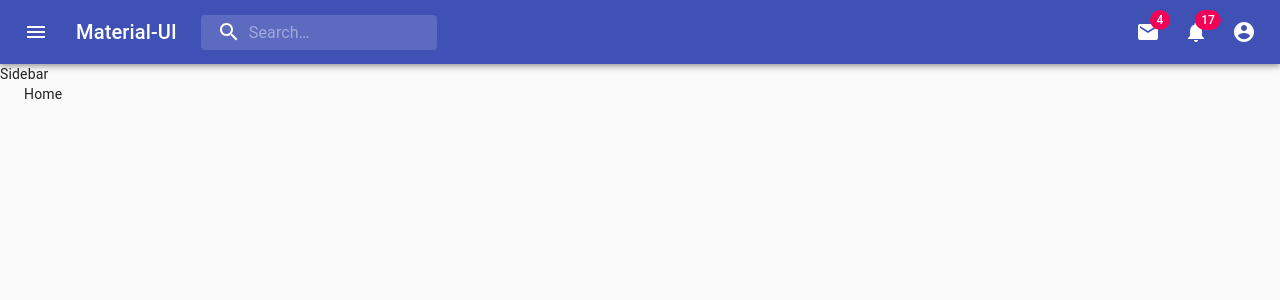
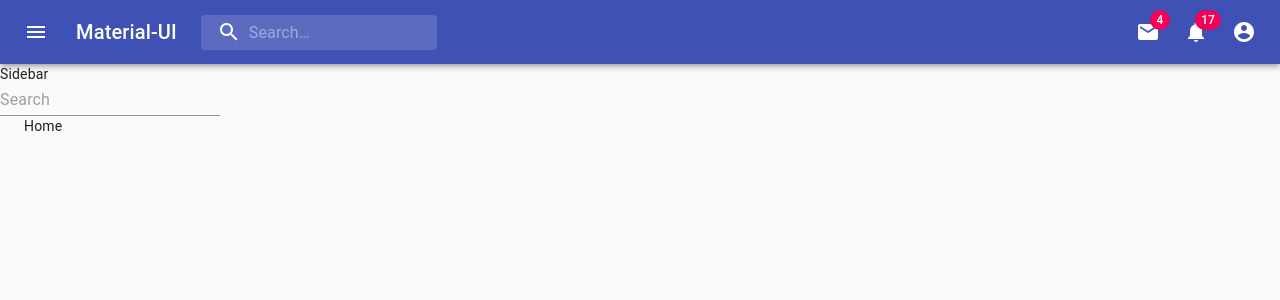
Before and after one commit to bfmvenom45/Film_io_api_tmdb, a React (Create React App) app: page /app/home in a window 1280 px wide. Shown: the top 300 px of the page. Built offline with nearby package versions, Linux system fonts and the light colour scheme; no server answers.

Commit message:
Searchbar pages

```diff
--- a/src/App.js
+++ b/src/App.js
@@ -1,5 +1,6 @@
 import React from "react";
 import {Container, CssBaseline, MuiThemeProvider} from "@material-ui/core";
+import SearchBar from 'src/pages/SearchBar';
 import {theme} from "src/theme/theme";
 import Navbar from "src/components/Navbar";
 import Sidebar from "src/components/Sidebar";
@@ -16,6 +17,7 @@ function App() {
                     <CssBaseline/>
                     <Navbar/>
                     <Sidebar/>
+                    <SearchBar/>
                     <Container maxWidth='lg'>
                         <Main/>
                     </Container>
--- a/src/pages/Popular/Popular.js
+++ b/src/pages/Popular/Popular.js
@@ -9,8 +9,6 @@ import { Pagination } from '@material-ui/lab';
 
 
 const Popular = () => {
-	// const fetchService = new FetchService();
-	// eslint-disable-next-line no-undef
 	const [films, setFilms] = useState([]);
 	const [hasError, setErrors] = useState(false);
 	const [loading, setLoading] = useState(true);
@@ -42,8 +40,7 @@ const Popular = () => {
 		setPage(newPage)
 	}
 
-	console.log('PAGE:', page);
-	console.log('RES:', responce);
+
 	return (
 		<div>
 			{loading ? <CircularProgress /> : (
--- a/src/pages/RecommendFilms/RecommendFilms.js
+++ b/src/pages/RecommendFilms/RecommendFilms.js
@@ -1,5 +1,4 @@
-import { Card, CardActionArea, CardContent, Chip, CircularProgress, Grid, List, Typography } from '@material-ui/core';
-import { Pagination } from '@material-ui/lab';
+import {  CircularProgress, Grid, } from '@material-ui/core';
 import React, { useEffect, useState } from 'react';
 import { Link, useParams } from 'react-router-dom';
 import FilmCard from 'src/components/FilmCard';
@@ -30,7 +29,6 @@ const RecommendFilms = () => {
     fetchData();
   }, [params]);
 
-  console.log("FILMIERECOMMENDS", recommend);
 
 
 
--- a/src/pages/SearchBar/SearchBar.js
+++ b/src/pages/SearchBar/SearchBar.js
@@ -1,21 +1,23 @@
+import { TextField } from '@material-ui/core';
 import React, { useEffect, useState } from 'react';
+import { useParams } from 'react-router-dom';
 
 const SearchBar = () => {
-
-  const [search, setSearch] = useState("");
+  // const [searchItem, setSearchItem] = useState("");
+  const params = useParams();
   const [hasError, setErrors] = useState(false);
   const [loading, setLoading] = useState(true);
-
+  const [search, setSearch] = useState('');
 
 
   useEffect(() => {
     async function fetchSearch() {
-      const res = await fetch(`https://api.themoviedb.org/3/search/movie?api_key=b96993fb25220304f950b534ddafb551&language=en-US&query=${search}&page=1`
+      const res = await fetch(`https://api.themoviedb.org/3/search/movie?api_key=b96993fb25220304f950b534ddafb551&language=en-US&query=${search.split(' ').join("+")}&page=1`
       );
        res
          .json()
         .then(res => {
-          setSearch(res.results);
+          setSearch(res);
           setLoading(false);
         })
         .catch(err => {
@@ -23,19 +25,26 @@ const SearchBar = () => {
           setLoading(false);
         });
     }
-
-    fetchSearch();
+      fetchSearch();
   }, []);
 
+  const searchHandler = (event) => {
+    setSearch(event.target.value)
+  }
 
+console.log("SEARCH", setSearch)
   return (
     <div>
-      value={{
-        search,
-        setSearch
-    }}
+      <TextField
+        placeholder="Search"
+        value={search}
+        onChange={searchHandler}
+      />
+
     </div>
   );
+
 };
 
+
 export default SearchBar;
```
